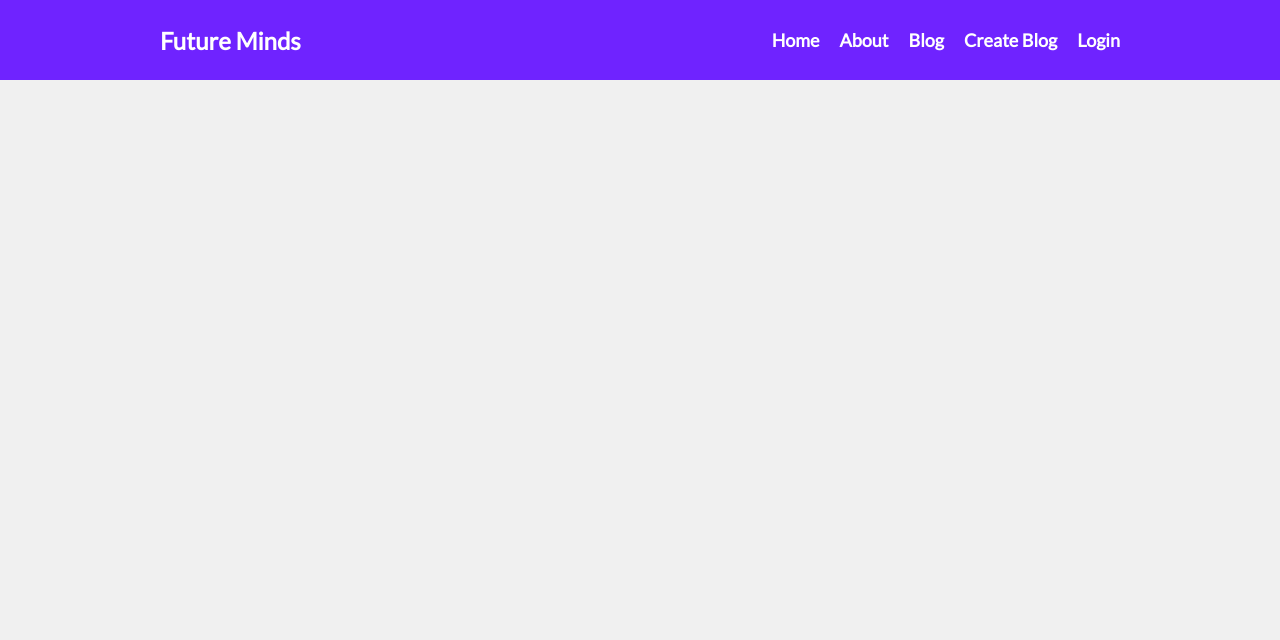
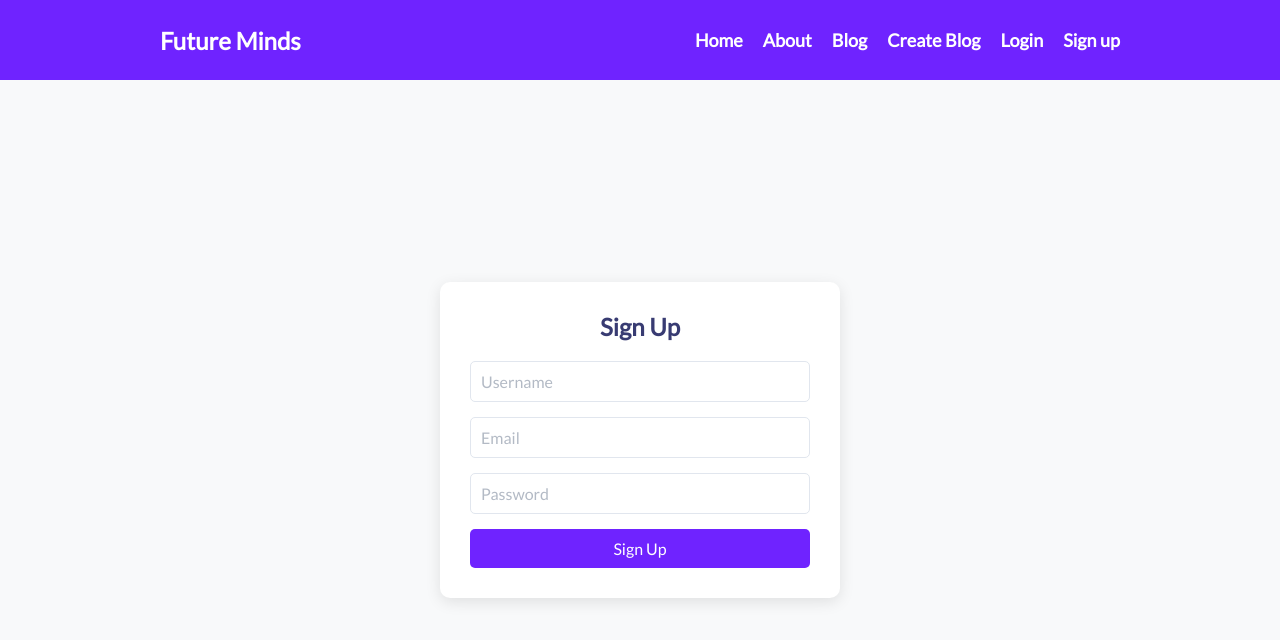
Before and after one commit to batoorsohail/future_minds, a React (Create React App) app in the folder frontend/: page /signup in a window 1280 px wide. Shown: the top 640 px of the page. Built offline with nearby package versions, Linux system fonts and the light colour scheme.

Commit message:
Add signupPage.jsx

```diff
--- a/frontend/src/App.js
+++ b/frontend/src/App.js
@@ -5,6 +5,7 @@ import BlogPage from './pages/BlogPage';
 import Navbar from './components/Navbar';
 import CreateBlogPage from './pages/CreateBlogPage';
 import LoginPage from './pages/LoginPage';
+import SignupPage from './pages/SignupPage';
 
 const App = () => (
   <>
@@ -14,6 +15,7 @@ const App = () => (
       <Route path="/blog" element={<BlogPage />} />
       <Route path="/createBlog" element={<CreateBlogPage />} />
       <Route path="/login" element={<LoginPage />} />
+      <Route path="/signup" element={<SignupPage />} />
     </Routes>
   </>
 );
--- a/frontend/src/components/Navbar.jsx
+++ b/frontend/src/components/Navbar.jsx
@@ -35,6 +35,9 @@ const Navbar = () => {
             <li>
               <Link className="nav-ul-link" to="/login">Login</Link>
             </li>
+            <li>
+              <Link className="nav-ul-link" to="/signup">Sign up</Link>
+            </li>
           </ul>
         </div>
       </nav>
--- /dev/null
+++ b/frontend/src/pages/SignupPage.jsx
@@ -0,0 +1,34 @@
+import './signupPage.css';
+
+const SignupPage = () => {
+  return (
+    <section className="signup-section">
+      <div className="signup-container">
+        <h2 className="signup-title">Sign Up</h2>
+        <form className="signup-form">
+          <input
+            type="text"
+            placeholder="Username"
+            className="signup-input"
+            required
+          />
+          <input
+            type="email"
+            placeholder="Email"
+            className="signup-input"
+            required
+          />
+          <input
+            type="password"
+            placeholder="Password"
+            className="signup-input"
+            required
+          />
+          <button type="submit" className="signup-button">Sign Up</button>
+        </form>
+      </div>
+    </section>
+  );
+};
+
+export default SignupPage;
--- /dev/null
+++ b/frontend/src/pages/signupPage.css
@@ -0,0 +1,52 @@
+.signup-section {
+  display: flex;
+  justify-content: center;
+  align-items: center;
+  height: 90vh;
+  background-color: #f8f9fa;
+  padding: 20px;
+}
+
+.signup-container {
+  width: 100%;
+  max-width: 400px;
+  background-color: #ffffff;
+  padding: 30px;
+  border-radius: 10px;
+  box-shadow: 0 4px 15px rgba(0, 0, 0, 0.1);
+  text-align: center;
+}
+
+.signup-title {
+  font-size: 24px;
+  margin-bottom: 20px;
+  color: #383b72;
+}
+
+.signup-form {
+  display: flex;
+  flex-direction: column;
+  gap: 15px;
+}
+
+.signup-input {
+  padding: 10px;
+  font-size: 16px;
+  border: 1px solid #e1e6ee;
+  border-radius: 5px;
+}
+
+.signup-button {
+  padding: 10px;
+  font-size: 16px;
+  background-color: #6f23ff;
+  color: #ffffff;
+  border: none;
+  border-radius: 5px;
+  cursor: pointer;
+  transition: background-color 0.3s ease;
+}
+
+.signup-button:hover {
+  background-color: #5720cc;
+}
```
